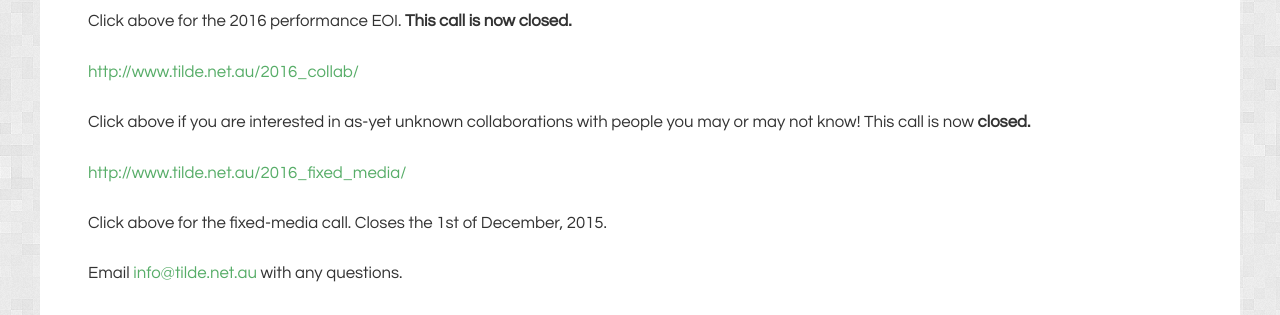
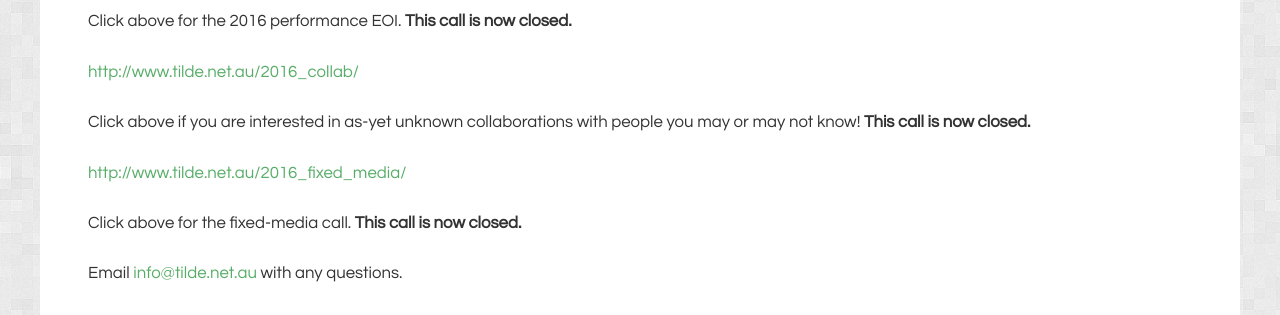
Before and after one commit to unclewalter/tilde-festival-website, a Jekyll site: the page built from pages/calls.md, in a window 1280 px wide. Shown: the part 1010-1325 px from the top of the page. Built offline with Jekyll 4.4.1, drawn with Linux system fonts in a browser that asks for light colours.

Commit message:
Updating Calls page

```diff
--- a/pages/calls.md
+++ b/pages/calls.md
@@ -21,11 +21,11 @@ Click above for the 2016 performance EOI. **This call is now closed.**
 
 [http://www.tilde.net.au/2016_collab/](http://www.tilde.net.au/2016_collab/)
 
-Click above if you are interested in as-yet unknown collaborations with people you may or may not know! This call is now **closed.**
+Click above if you are interested in as-yet unknown collaborations with people you may or may not know! **This call is now closed.**
 
 [http://www.tilde.net.au/2016_fixed_media/](http://www.tilde.net.au/2016_fixed_media/)
 
-Click above for the fixed-media call. Closes the 1st of December, 2015.
+Click above for the fixed-media call. **This call is now closed.**
 
 Email [info@tilde.net.au](mailto:info@tilde.net.au) with any questions.
 
```
